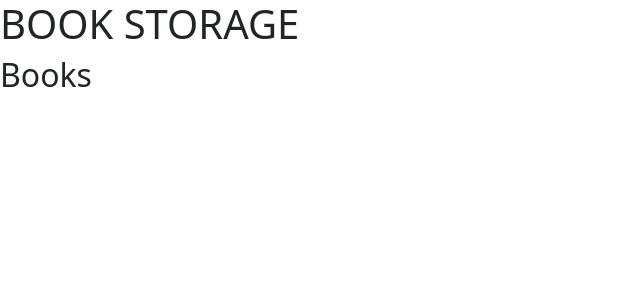
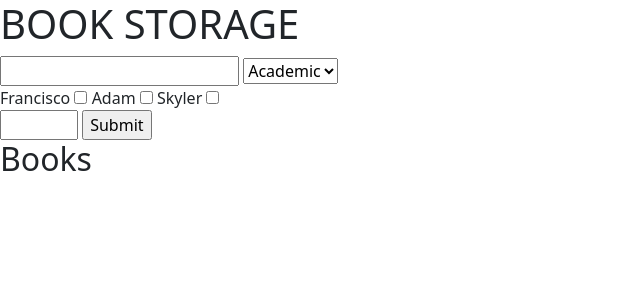
Before and after one commit to tkoenig97/django-library-app, a Django app: page / in a window 1280 px wide. Shown: the top 300 px of the page, without its empty margins (0-640 px from the left). Run offline with Django 4.2, Linux system fonts and the light colour scheme; data that the repository does not hold is empty; parts of the project's set-up code (start-up, migrations or seed data) failed here and were passed over.

Commit message:
Added form to layout.html

```diff
--- a/book_storage/book_app/templates/pages/layout.html
+++ b/book_storage/book_app/templates/pages/layout.html
@@ -14,7 +14,27 @@
     </head>
     <body>
         <h1>BOOK STORAGE</h1>
+        <form method = 'POST' action = '/'>
+            {% csrf_token %}
+            <input name ='title' />
+            <select name = 'genre'>
+                <option value = "Academic">Academic</option>
+                <option value = "Horror">Horror</option>
+                <option value = "History">History</option>
+            </select>
+            <fieldset name= 'authors'>
+                <label for = 'Francisco'> Francisco</label>
+                <input type="checkbox" value = "Francisco" name = 'Francisco' />
 
+                <label for = "Adam">Adam</label>
+                <input type="checkbox" value = "Adam" name = "Adam"/>
+
+                <label for = "Skyler">Skyler </label>
+                <input type="checkbox" value = "Skyler" name = "Skyler" />
+            </fieldset>
+            <input type = 'number' max = 5 min = 1 name = 'quantity' />
+            <input type = 'submit' />
+        </form>
         {% block content %}
         {% endblock content %}
 
```
